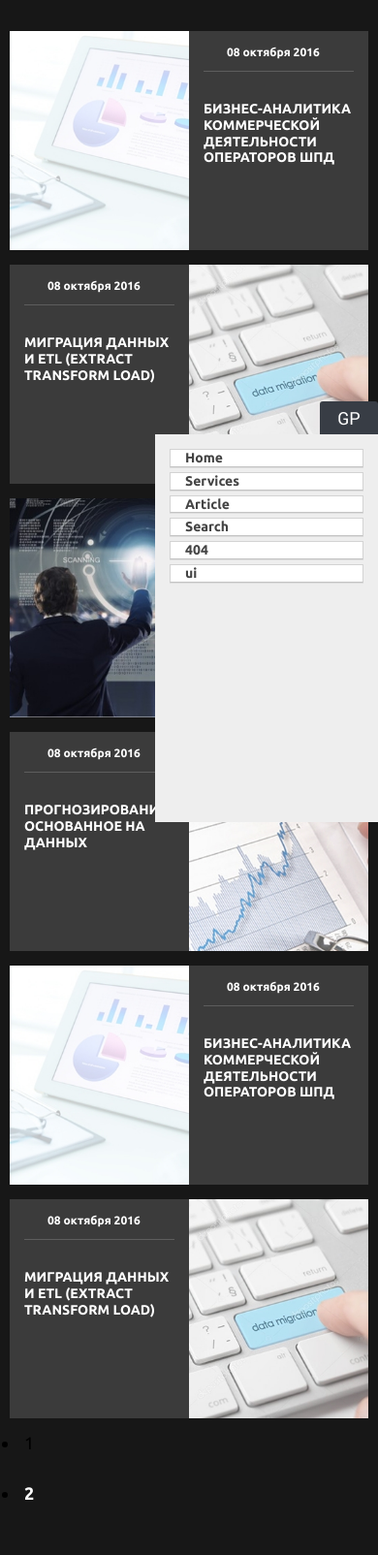
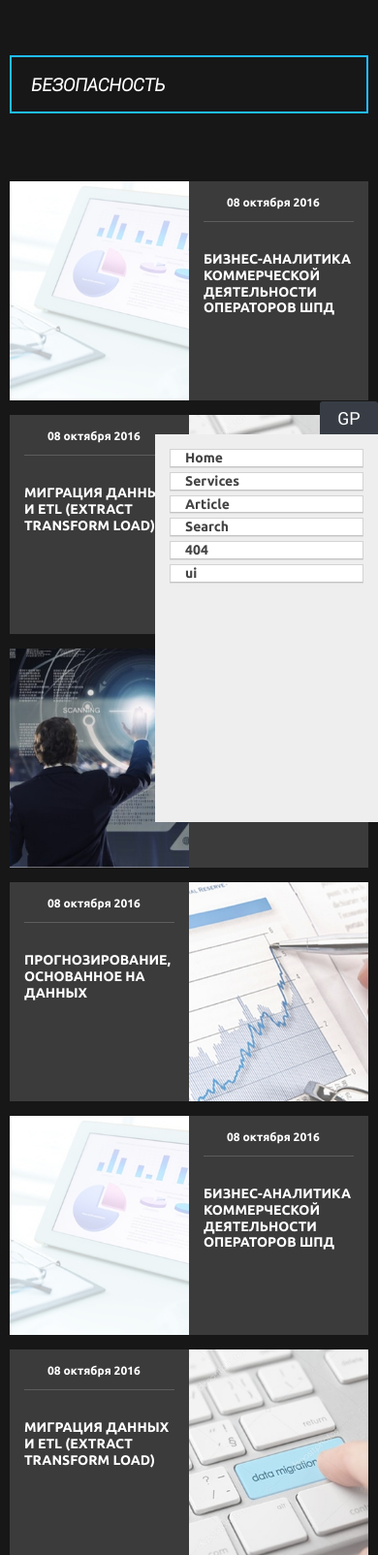
Before and after one commit to unluckylucker/dataarms, a website: page src/html/search.html in a window 390 px wide. Shown: the part 396-2000 px from the top of the page at 97% size. Drawn offline with nearby package versions, Linux system fonts and the light colour scheme; some packages are replaced by stand-ins of ours; files that its build step writes are made by us from their sources; files whose address does not match are found by name.

Commit message:
pagination, поиск на странице search

```diff
--- a/src/html/global/pagination.html
+++ b/src/html/global/pagination.html
@@ -1,5 +1,5 @@
 <!-- pagination -->
-<ul class="pagination">
-	<li class="pagination__item">1</li>
+<ul class="pagination clearfix">
+	<li class="pagination__item active">1</li>
 	<li class="pagination__item"><a href="#">2</a></li>
 </ul>
--- a/src/html/search.html
+++ b/src/html/search.html
@@ -7,6 +7,14 @@
 			<main>
 				<div class="container">
 					<h1 class="h1 h1_margin">Результаты поиска</h1>
+					<form action="#" class="search search_big">
+						<input type="search" class="search__input search__input_big" placeholder="БЕЗОПАСНОСТЬ">
+						<button class="btn btn_empty btn_search">
+							<svg class="icon icon-search icon-search_blue">
+								<use xlink:href="images/sprite/sprite.svg#search"></use>
+							</svg>
+						</button>
+					</form>
 					<!-- article -->
 					<section class="article article_wide clearfix">
 						@@include('index/article-block1.html')
--- a/src/sass/404/error.scss
+++ b/src/sass/404/error.scss
@@ -62,6 +62,14 @@
 /* search */
 .search{
 	margin-top: 60px;
+	position: relative;
+}
+
+.search_big{
+	::-webkit-input-placeholder {color: #fff;}
+	::-moz-placeholder          {color: #fff;}/* Firefox 19+ */
+	:-moz-placeholder           {color: #fff;}/* Firefox 18- */
+	:-ms-input-placeholder      {color: #fff;}
 }
 
 .search__input{
@@ -79,6 +87,25 @@
 	}
 }
 
+.search__input.search__input_big{
+	border: 2px solid $secondary-color;
+	width: 100%;
+	color: #fff;
+	font-weight: 700;
+	margin-bottom: 70px;
+	padding-right: 70px;
+}
+.btn_search{
+	position: absolute;
+	top: 0;
+	right: 0;
+	width: 100px;
+}
+
+.icon-search.icon-search_blue{
+	fill: $secondary-color;
+	stroke: $secondary-color;
+}
 .seacrh__btn{
 	@media screen and (max-width: 979px) {
 		display: none;
--- a/src/sass/app.scss
+++ b/src/sass/app.scss
@@ -22,6 +22,9 @@
 @import "global/header.scss";
 //footer
 @import "global/footer.scss";
+//pagination
+@import "global/pagination.scss";
+
 
 
 //home
--- /dev/null
+++ b/src/sass/global/pagination.scss
@@ -0,0 +1,48 @@
+/* ==========================================================================
+	 pagination
+	 ===========================================================================*/
+
+.pagination{
+	max-width: 960px;
+	margin: 0 auto;
+	text-align: center;
+	margin-top: 30px;
+}
+.pagination__item{
+	color: $secondary-color;
+	list-style-type: none;
+	display: inline-block;
+	@include font-size(24px);
+	padding: 18px 25px;
+	margin-right: 20px;
+	margin-left: 20px;
+	@media screen and (max-width: 979px) {
+			@include font-size(18px);
+		}
+		@media screen and (max-width: 767px) {
+			@include font-size(14px);
+			padding: 15px 20px;
+			margin-right: 10px;
+			margin-left: 10px;
+		}
+	}
+
+.pagination__item a{
+	color: #939393;
+	@include font-size(24px);
+	@media screen and (max-width: 979px) {
+		@include font-size(18px);
+	}
+	@media screen and (max-width: 767px) {
+		@include font-size(14px);
+	}
+	&:hover{
+		text-decoration: none;
+		color: $secondary-color;
+	}
+}
+
+.pagination__item.active{
+	border: 1px solid $secondary-color;
+}
+/* end pagination */
```
